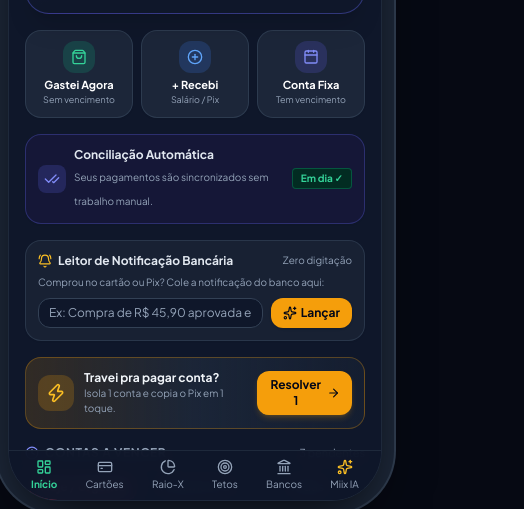
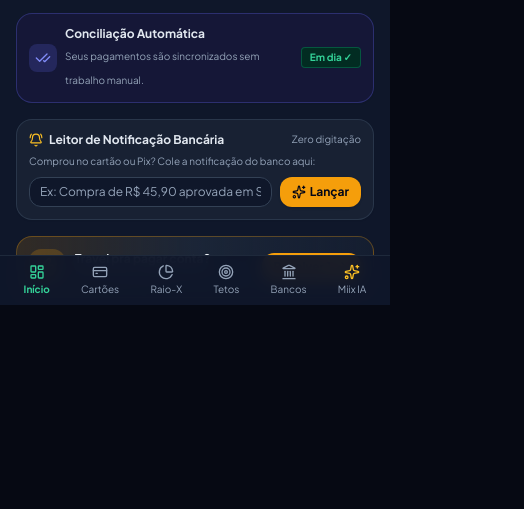
Before and after one commit to evandroomiix/fokkofin, a plain HTML site: page app.html in a window 390 px wide. Shown: the part 539-1048 px from the top of the page, 524 px wide, since content can reach past the window. After the commit the page ends 844 px from the top, so only its background shows below. Drawn offline with nearby package versions, Linux system fonts and the light colour scheme.

Commit message:
style: native fullscreen mobile view for phones

```diff
--- a/app.html
+++ b/app.html
@@ -65,6 +65,25 @@
       display: flex;
       flex-direction: column;
       transition: all 0.4s ease;
+    }
+
+    @media (max-width: 640px) {
+      body {
+        padding: 0 !important;
+        margin: 0 !important;
+      }
+      header.w-full.max-w-4xl {
+        display: none !important;
+      }
+      .phone-wrapper {
+        max-width: 100% !important;
+        width: 100vw !important;
+        height: 100vh !important;
+        height: 100dvh !important;
+        border-radius: 0 !important;
+        box-shadow: none !important;
+        border: none !important;
+      }
     }
 
     .custom-scroll::-webkit-scrollbar {
```
